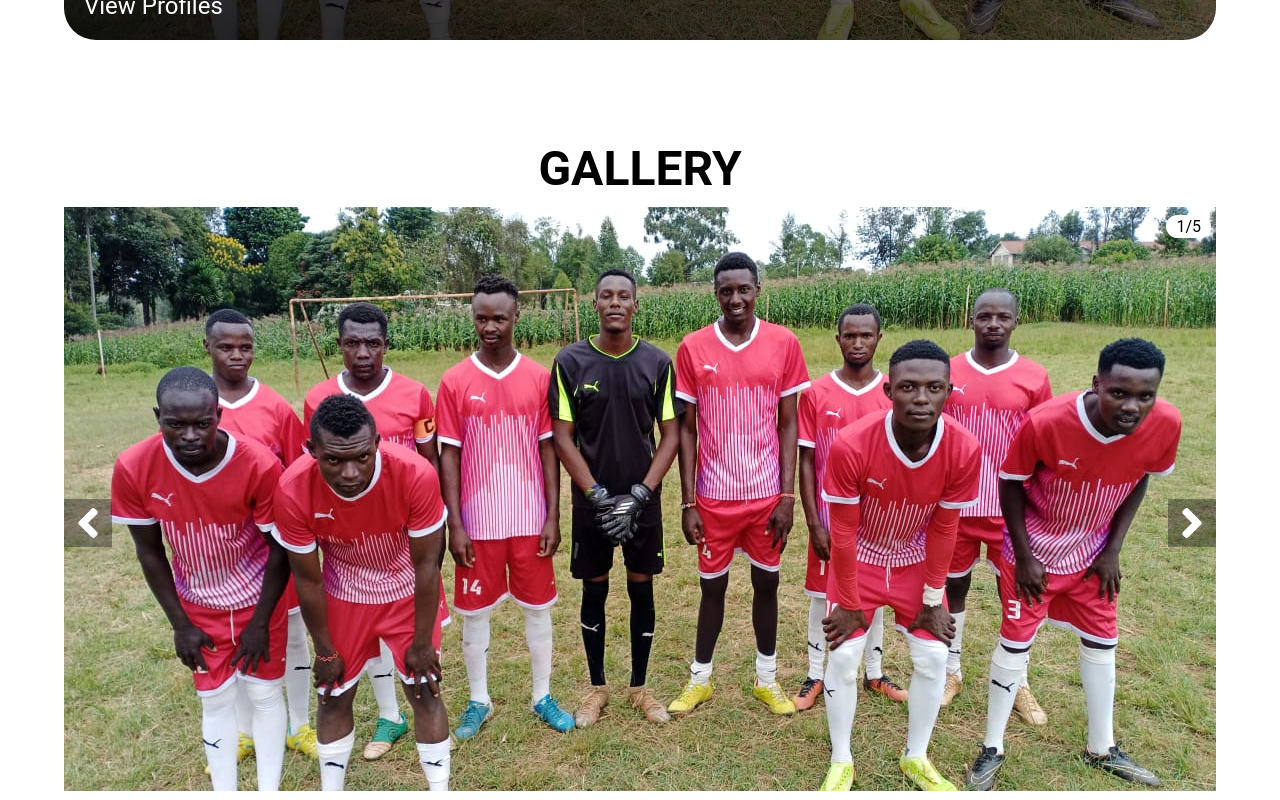
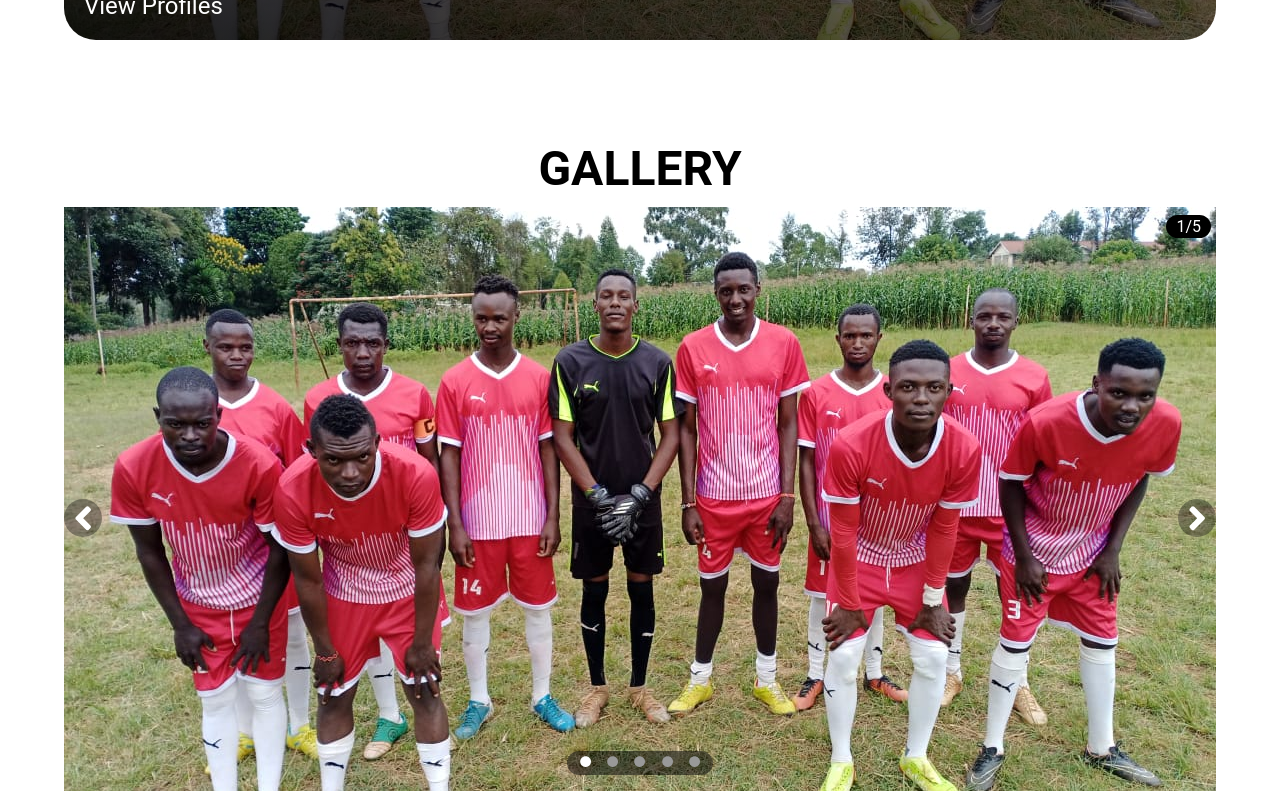
Before and after one commit to AlexAaqil/Mukuyu-Football-Club, a React (Vite) app: page / in a window 1280 px wide. Shown: the part 1920-2720 px from the top of the page. Built offline with nearby package versions, Linux system fonts and the light colour scheme.

Commit message:
adjusted the margins between Awards and Gallery. Adjusted the positions of the dots the arrows

```diff
--- a/src/containers/Awards/awards.scss
+++ b/src/containers/Awards/awards.scss
@@ -3,7 +3,7 @@
         h1 {
             text-align: center;
             font-size: calc(16px + 5vw);
-            margin: 0.6em auto;
+            margin: 0.5em auto 1em;
         }
 
         img {
@@ -15,7 +15,7 @@
 
 @media screen and (width >= 900px) {
     .Awards {
-        margin: 5.5em 0;
+        margin: 0.8em 0 5.5em;
         .container {
             h1 {
                 font-size: 3em;
--- a/src/containers/Gallery/gallery.scss
+++ b/src/containers/Gallery/gallery.scss
@@ -26,10 +26,12 @@
 
         .icon {
           position: absolute;
-          font-size: 2em;
           z-index: 1;
           top: 50%;
+          font-size: 2.2em;
+          color: #fff;
           background: rgba(0, 0, 0, 0.35);
+          border-radius: 50%;
           cursor: pointer;
         }
 
@@ -45,7 +47,8 @@
         }
 
         span {
-            background: #fff;
+          background: #000000;
+          color: #fff;
           border-radius: 16px;
           padding: 2px 10px;
           font-size: 1em;
@@ -64,7 +67,7 @@
 
 @media screen and (width >= 900px) {
   .Gallery {
-    margin: 5em 0;
+    margin: 5em 0 0;
 
     .container {
       h1 {
@@ -73,32 +76,47 @@
         margin: 0 0 0.2em;
       }
 
+      .ImageSlider {
+        position: relative;
+        display: flex;
+        justify-content: center;
+
         .slider {
+          background: rgb(0, 0, 0);
+          width: 100%;
+
           .active {
             height: 73vh;
 
             .icon {
-            font-size: 3em;
+              font-size: 2.4em;
               color: #fff;
             }
           }
         }
 
         .dots {
+          position: absolute;
           visibility: visible;
           display: flex;
           justify-content: center;
           gap: 0 1em;
+          bottom: 0;
           margin: 1em 0;
+          padding: 0.3em 0.8em;
+          border-radius: 32px;
+          background: rgba(0, 0, 0, 0.5);
 
           .dot {
             font-size: 0.7em;
+            color: #999999;
           }
 
           .active_dot {
-            color: #F51E47;
+            color: #fff;
           }
         }
       }
     }
   }
+}
```
Lines whose indentation alone changed are shown as unchanged.
